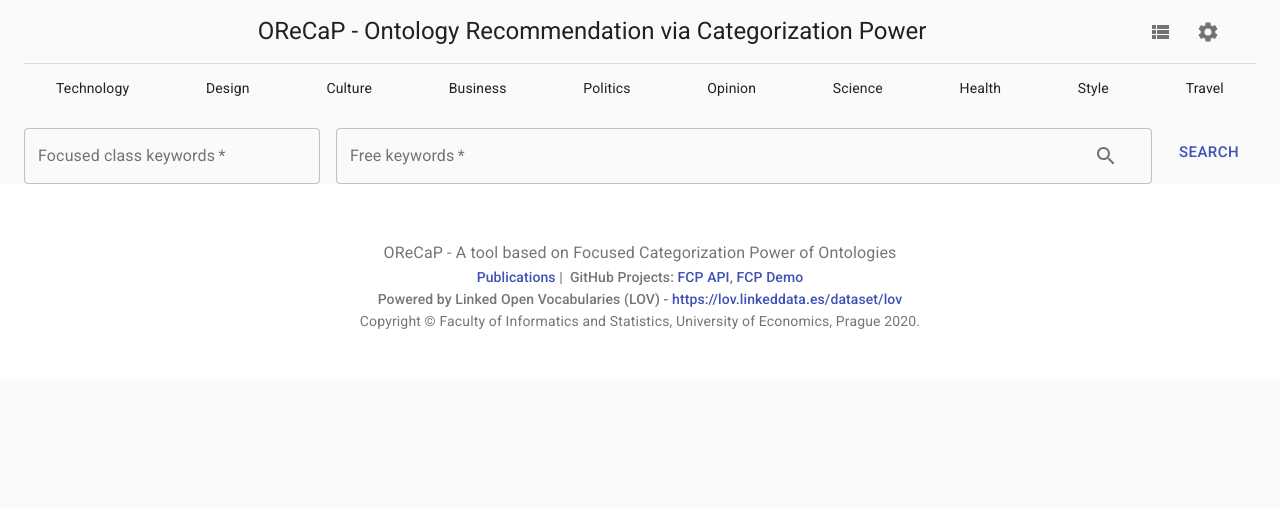
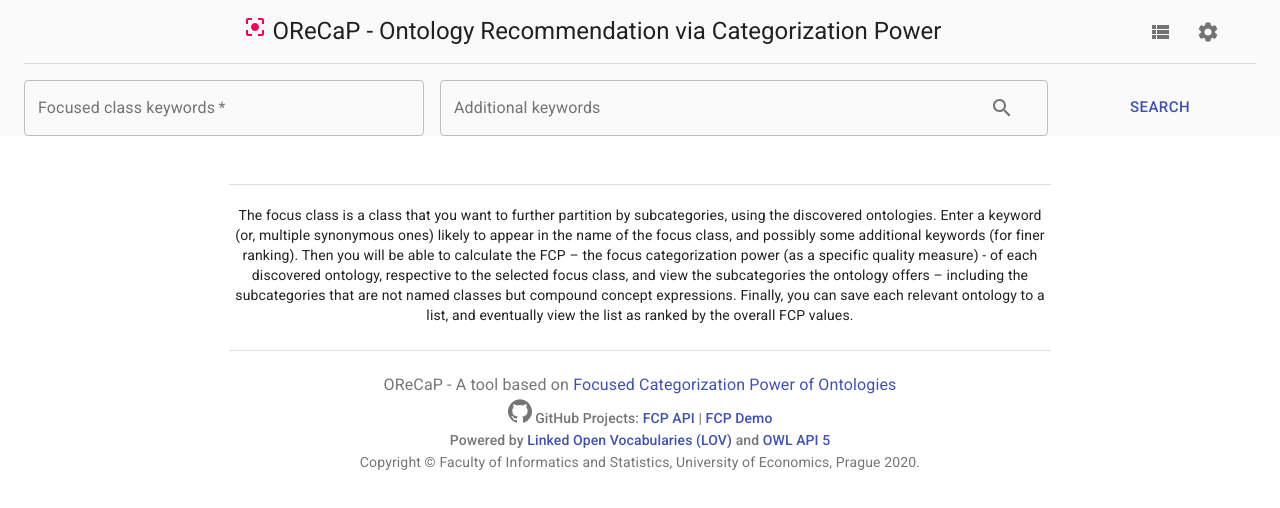
Before and after one commit to nvbach91/orecap, a React (Create React App) app: page / in a window 1280 px wide. Shown: the top 508 px of the page. Built offline with nearby package versions, Linux system fonts and the light colour scheme.

Commit message:
added new search confirm dialog removed keyword suggestions added control buttons for saved ontologies added FCP badge added error message for FCP fixed footer

```diff
--- a/src/components/App.js
+++ b/src/components/App.js
@@ -17,6 +17,7 @@ import { lovApiBaseUrl } from '../config';
 import SettingsDialog from './SettingsDialog';
 import VocabSearchResult from './VocabSearchResult';
 import SavedOntologiesDialog from './SavedOntologiesDialog';
+import ConfirmDialog from './ConfirmDialog';
 import { withMainContext } from '../context/MainContext';
 
 import Snackbar from '@material-ui/core/Snackbar';
@@ -39,11 +40,21 @@ const App = withMainContext(({ context }) => {
   const [matchedConcepts, setMatchedConcepts] = useState({});
   const [keywordResults, setKeywordResults] = useState({});
   const [selectedConcepts, setSelectedConcepts] = useState({});
+  const [confirmOpen, setConfirmOpen] = useState(false);
   const _submitButton = useRef();
   const classes = useStyles();
-  const fetchSearchResults = async (e) => {
+  const handleFetchSearchResults = (e) => {
     e && e.preventDefault();
-    if (!focusedSearchQuery.trim() || !searchQuery.trim()) return;
+    if (!focusedSearchQuery.trim()) {
+      return;
+    }
+    if (!Object.keys(context.savedOntologies).length) {
+      return fetchSearchResults();
+    }
+    setConfirmOpen(true);
+  }
+  const fetchSearchResults = async () => {
+    context.resetSavedOntologies();
     setLoading(true);
     setVocabPrefixes([]);
     setMatchedConcepts({});
@@ -55,6 +66,9 @@ const App = withMainContext(({ context }) => {
     const kr = {};
     for (let i = 0; i < keywords.length; i++) {
       const keyword = keywords[i];
+      if (!keyword) {
+        continue;
+      }
       const keywordResp = await axios.get(`${lovApiBaseUrl}/api/v2/term/search?type=class&q=${keyword}`);
       keywordResp.data.results.filter((result) => {
         return result.type === 'class';
@@ -176,16 +190,16 @@ const App = withMainContext(({ context }) => {
       <CssBaseline />
       <Container maxWidth="lg">
         <Header onSectionClick={handleSectionClick} />
-        <form className={classes.form} onSubmit={fetchSearchResults}>
+        <form className={classes.form} onSubmit={handleFetchSearchResults}>
           <Grid container spacing={2}>
-            <Grid item xs={3}>
+            <Grid item xs={4}>
               <TextField variant="outlined" margin="normal" required fullWidth label="Focused class keywords" name="keywords"
                 value={focusedSearchQuery}
                 onChange={e => setFocusedSearchQuery(e.target.value)}
               />
             </Grid>
-            <Grid item xs={8}>
-              <TextField variant="outlined" margin="normal" required fullWidth label="Free keywords" name="keywords"
+            <Grid item xs={6}>
+              <TextField variant="outlined" margin="normal" fullWidth label="Additional keywords" name="keywords"
                 value={searchQuery}
                 onChange={e => setSearchQuery(e.target.value)}
                 InputProps={{
@@ -193,11 +207,14 @@ const App = withMainContext(({ context }) => {
                 }}
               />
             </Grid>
-            <Grid item xs={1} style={{ display: 'flex' }}>
-              <Button buttonRef={_submitButton} size="large" color="primary" type="submit">Search</Button>
+            <Grid item xs={2} style={{ display: 'flex' }}>
+              <Button style={{ flexGrow: 1, height: 54, marginTop: 16 }} buttonRef={_submitButton} size="large" color="primary" type="submit">Search</Button>
             </Grid>
           </Grid>
         </form>
+        <ConfirmDialog title="New search?" open={confirmOpen} setOpen={setConfirmOpen} onConfirm={fetchSearchResults}>
+          By making a new search, the list of saved ontologies will reset. Do you want to continue?
+        </ConfirmDialog>
         <Grid container spacing={2}>
           {vocabPrefixes.map((vocabPrefix) => {
             return (
--- /dev/null
+++ b/src/components/ConfirmDialog.js
@@ -0,0 +1,21 @@
+import React from 'react';
+import Button from '@material-ui/core/Button';
+import Dialog from '@material-ui/core/Dialog';
+import DialogActions from '@material-ui/core/DialogActions';
+import DialogContent from '@material-ui/core/DialogContent';
+import DialogTitle from '@material-ui/core/DialogTitle';
+
+const ConfirmDialog = (props) => {
+  const { title, children, open, setOpen, onConfirm } = props;
+  return (
+    <Dialog open={open} onClose={() => setOpen(false)}>
+      <DialogTitle>{title}</DialogTitle>
+      <DialogContent>{children}</DialogContent>
+      <DialogActions>
+        <Button variant="contained" onClick={() => setOpen(false)} color="secondary">No</Button>
+        <Button variant="contained" onClick={() => { setOpen(false); onConfirm(); }} color="primary">Yes</Button>
+      </DialogActions>
+    </Dialog>
+  );
+};
+export default ConfirmDialog;
--- a/src/components/Footer.js
+++ b/src/components/Footer.js
@@ -3,6 +3,9 @@ import { makeStyles } from '@material-ui/core/styles';
 import Container from '@material-ui/core/Container';
 import Typography from '@material-ui/core/Typography';
 import Link from '@material-ui/core/Link';
+import Divider from '@material-ui/core/Divider';
+import GitHubIcon from '@material-ui/icons/GitHub';
+import { Grid } from '@material-ui/core';
 
 function Copyright() {
   return (
@@ -30,18 +33,32 @@ export default function Footer(props) {
   return (
     <footer className={classes.footer}>
       <Container maxWidth="lg">
-        <Typography variant="h6" align="center" gutterBottom>
-          {''}
+        <Grid container>
+          <Grid item xs={2}></Grid>
+          <Grid item xs={8}>
+            <Divider />
+            <br />
+            <Typography variant="body2" align="center" gutterBottom>
+              The focus class is a class that you want to further partition by subcategories, using the discovered ontologies.
+              Enter a keyword (or, multiple synonymous ones) likely to appear in the name of the focus class, and possibly some additional keywords (for finer ranking).
+              Then you will be able to calculate the FCP – the focus categorization power (as a specific quality measure) - of each discovered ontology,
+              respective to the selected focus class, and view the subcategories the ontology offers – including the subcategories that are not named classes but
+              compound concept expressions. Finally, you can save each relevant ontology to a list, and eventually view the list as ranked by the overall FCP values.
             </Typography>
+            <br />
+            <Divider />
+            <br />
+          </Grid>
+          <Grid item xs={2}></Grid>
+        </Grid>
         <Typography variant="subtitle1" align="center" color="textSecondary" component="p">
-          OReCaP - A tool based on Focused Categorization Power of Ontologies
+              OReCaP - A tool based on <Link target="_blank" href="http://www.semantic-web-journal.net/content/focused-categorization-power-ontologies-general-framework-and-study-simple-existential">Focused Categorization Power of Ontologies</Link>
             </Typography>
             <Typography variant="subtitle2" align="center" color="textSecondary" component="p">
-          <Link target="_blank" href="http://www.semantic-web-journal.net/content/focused-categorization-power-ontologies-general-framework-and-study-simple-existential">Publications</Link> |&nbsp;
-          GitHub Projects: <Link target="_blank" href="https://github.com/nvbach91/FCP_api">FCP API</Link>, <Link target="_blank" href="https://github.com/nvbach91/fcp-demo">FCP Demo</Link>
+              <GitHubIcon /> GitHub Projects: <Link target="_blank" href="https://github.com/nvbach91/FCP_api">FCP API</Link> | <Link target="_blank" href="https://github.com/nvbach91/fcp-demo">FCP Demo</Link>
             </Typography>
             <Typography variant="subtitle2" align="center" color="textSecondary" component="p">
-          Powered by Linked Open Vocabularies (LOV) - <Link target="_blank" href="https://lov.linkeddata.es/dataset/lov">https://lov.linkeddata.es/dataset/lov</Link>
+              Powered by <Link target="_blank" href="https://lov.linkeddata.es/dataset/lov">Linked Open Vocabularies (LOV)</Link> and <Link target="_blank" href="https://github.com/owlcs/owlapi">OWL API 5</Link>
             </Typography>
             <Copyright />
       </Container>
--- a/src/components/Header.js
+++ b/src/components/Header.js
@@ -6,8 +6,8 @@ import SettingsIcon from '@material-ui/icons/Settings';
 import ViewListIcon from '@material-ui/icons/ViewList';
 import Typography from '@material-ui/core/Typography';
 import Badge from '@material-ui/core/Badge';
-import Link from '@material-ui/core/Link';
 import { withMainContext } from '../context/MainContext';
+import CenterFocusStrongIcon from '@material-ui/icons/CenterFocusStrong';
 
 const useStyles = makeStyles((theme) => ({
   toolbar: {
@@ -27,18 +27,18 @@ const useStyles = makeStyles((theme) => ({
 }));
 
 
-const sections = [
-  { title: 'Technology', url: '#' },
-  { title: 'Design', url: '#' },
-  { title: 'Culture', url: '#' },
-  { title: 'Business', url: '#' },
-  { title: 'Politics', url: '#' },
-  { title: 'Opinion', url: '#' },
-  { title: 'Science', url: '#' },
-  { title: 'Health', url: '#' },
-  { title: 'Style', url: '#' },
-  { title: 'Travel', url: '#' },
-];
+// const sections = [
+//   { title: 'Technology', url: '#' },
+//   { title: 'Design', url: '#' },
+//   { title: 'Culture', url: '#' },
+//   { title: 'Business', url: '#' },
+//   { title: 'Politics', url: '#' },
+//   { title: 'Opinion', url: '#' },
+//   { title: 'Science', url: '#' },
+//   { title: 'Health', url: '#' },
+//   { title: 'Style', url: '#' },
+//   { title: 'Travel', url: '#' },
+// ];
 
 const Header = withMainContext(({ context, onSectionClick }) => {
   const classes = useStyles();
@@ -46,8 +46,8 @@ const Header = withMainContext(({ context, onSectionClick }) => {
     <React.Fragment>
       <Toolbar className={classes.toolbar}>
         {/*<Button size="small">Subscribe</Button>*/}
-        <Typography component="h2" variant="h5" color="inherit" align="center" noWrap className={classes.toolbarTitle}>
-          OReCaP - Ontology Recommendation via Categorization Power
+        <Typography component="h1" variant="h5" color="inherit" align="center" noWrap className={classes.toolbarTitle}>
+          <CenterFocusStrongIcon color="secondary" /> OReCaP - Ontology Recommendation via Categorization Power
         </Typography>
         <IconButton onClick={() => context.setIsSavedOntologiesDialogOpen(true)}>
           <Badge badgeContent={Object.keys(context.savedOntologies).length} color="primary">
@@ -61,13 +61,13 @@ const Header = withMainContext(({ context, onSectionClick }) => {
           Sign up
         </Button>*/}
       </Toolbar>
-      <Toolbar component="nav" variant="dense" className={classes.toolbarSecondary}>
+      {/* <Toolbar component="nav" variant="dense" className={classes.toolbarSecondary}>
         {sections.map((section) => (
           <Link color="inherit" noWrap key={section.title} variant="body2" href={section.url} onClick={onSectionClick(section.title)} className={classes.toolbarLink}>
             {section.title}
           </Link>
         ))}
-      </Toolbar>
+      </Toolbar> */}
     </React.Fragment>
   );
 });
--- a/src/components/VocabDetailsDialog.js
+++ b/src/components/VocabDetailsDialog.js
@@ -62,8 +62,10 @@ const useStyles = makeStyles((theme) => ({
 const VocabDetailsDialog = withMainContext(({ context, vocabPrefix, handleClose, selectedConcepts, matchedConcepts }) => {
   const classes = useStyles();
   const [loading, setLoading] = useState(false);
+  const [fcpLoading, setFcpLoading] = useState(false);
   const [vocabData, setVocabData] = useState(null);
   const [fcpData, setFcpData] = useState(null);
+  const [errorMessage, setErrorMessage] = useState('');
   const [vocabDownloadUrl, setVocabDownloadUrl] = useState('');
   const _copyCanvas = useRef();
   const getWeightValues = () => {
@@ -73,31 +75,41 @@ const VocabDetailsDialog = withMainContext(({ context, vocabPrefix, handleClose,
     return [...context.categoryTypeWeightValues];
   };
   useEffect(() => {
-    if (!vocabPrefix) return;
+    if (!vocabPrefix) {
+      return;
+    }
     const fetchData = async () => {
+      setErrorMessage('');
       setVocabData(null);
       setFcpData(null);
       setVocabDownloadUrl('');
       setLoading(true);
+      setFcpLoading(true);
       try {
         const vocabResp = await axios.get(`${lovApiBaseUrl}/api/v2/vocabulary/info?vocab=${vocabPrefix}`);
         setVocabData(vocabResp.data);
         const ontologyFileURL = [...vocabResp.data.versions].sort((a, b) => new Date(b.issued) - new Date(a.issued))[0].fileURL;
         setVocabDownloadUrl(ontologyFileURL);
-        const fcpResp = await axios.get(`${fcpApiUrl}?iris=${ontologyFileURL}&selectedClasses=${encodeURIComponent(Object.keys(selectedConcepts).join(','))}`);
+        setLoading(false);
+        const fcpResp = await axios.get(`${fcpApiUrl}?iri=${ontologyFileURL}&selectedClasses=${encodeURIComponent(Object.keys(selectedConcepts).join(','))}`);
         getWeightValues().forEach((v, index) => {
           if (!fcpResp.data[ontologyFileURL][`v${index + 1}`]) {
             fcpResp.data[ontologyFileURL][`v${index + 1}`] = [];
           }
         });
         setFcpData(fcpResp.data);
+        setFcpLoading(false);
       } catch (e) {
-
+        console.error(e);
+        if (e.response && e.response.data) {
+          setErrorMessage(e.response.data.msg);
+        } else if (e.toJSON) {
+          setErrorMessage(e.toJSON().message);
+        }
       }
-      setLoading(false);
     };
     fetchData();
-  }, [vocabPrefix]);
+  }, [vocabPrefix, selectedConcepts]);
 
   const handleCopyToClipboard = (text) => () => {
     copyToClipboard(text, _copyCanvas.current);
@@ -105,11 +117,6 @@ const VocabDetailsDialog = withMainContext(({ context, vocabPrefix, handleClose,
   };
 
   const renderFocusCategories = () => {
-    if (!fcpData || !vocabDownloadUrl) {
-      return (
-        <Chip color="secondary" label="Failed to calculate FCP, please try again later" className={classes.chip} avatar={<Avatar><ReportProblemIcon /></Avatar>} />
-      );
-    }
     const categoryTypes = getCategoryTypes({ fcpData, vocabDownloadUrl });
     return Object.keys(categoryTypes).map((categoryType) => (
       <Card key={categoryType}>
@@ -135,7 +142,7 @@ const VocabDetailsDialog = withMainContext(({ context, vocabPrefix, handleClose,
         <Card key={focusClass} className={classes.statementCard}>
           <CardContent>
             <Grid container>
-              <Grid container item xs={6} className={classes.gridItem}>Focus class | partial score =&nbsp;<strong>{score}</strong>&nbsp;(= {weight} * {data[focusClass].length})</Grid>
+              <Grid container item xs={6} className={classes.gridItem}>Focus class | partial score =&nbsp;<strong>{score}</strong>&nbsp;(= {data[focusClass].length} * {weight})</Grid>
               <Grid container item xs={6} className={classes.gridItem}>{`Categories (${data[focusClass].length})`}</Grid>
               <Grid container item xs={6} className={classes.gridItem}>
                 <List>
@@ -177,12 +184,12 @@ const VocabDetailsDialog = withMainContext(({ context, vocabPrefix, handleClose,
   return (
     <Dialog fullWidth={true} maxWidth="md" open={!!vocabPrefix} onClose={handleClose}>
       <div ref={_copyCanvas}></div>
-      {loading ? <DialogContent><Skeleton className={classes.skeleton} /><LinearProgress /></DialogContent> :
-        !vocabData ? <></> : <>
-          <DialogTitle>
-            <div className={classes.dialogTitle}><strong>{vocabData.prefix}:</strong> {vocabData.titles.filter((t) => t.lang === 'en')[0].value} <Avatar src={rdfIconUrl} /></div>
-          </DialogTitle>
-          <DialogContent>
+      <DialogTitle>
+        {loading || !vocabData ? <LoadingSkeleton content="Loading vocabulary data, please wait..." /> : <div className={classes.dialogTitle}><strong>{vocabData.prefix}:</strong> {vocabData.titles.filter((t) => t.lang === 'en')[0].value} <Avatar src={rdfIconUrl} /></div>}
+      </DialogTitle>
+      <DialogContent>
+        {loading || !vocabData ? <LoadingSkeleton content="Loading vocabulary data, please wait..." /> :
+          <>
             <Typography variant="body2"><strong>Prefix</strong>: {vocabData.prefix}</Typography>
             <Typography variant="body2"><strong>URI</strong>: <Link href={vocabData.uri} target="_blank">{vocabData.uri}</Link></Typography>
             <Typography variant="body2"><strong>Namespace</strong>: <Link href={vocabData.nsp} target="_blank">{vocabData.nsp}</Link></Typography>
@@ -215,7 +222,7 @@ const VocabDetailsDialog = withMainContext(({ context, vocabPrefix, handleClose,
                   </Typography>
                   <div>
                     <Typography display="inline" variant="body2"><strong>Issued</strong>: {moment(v.issued).format(dateFormat)}</Typography>
-                    <Button color="primary" target="_blank" href={v.fileURL} endIcon={<CloudDownloadIcon />}>Download RDF</Button>
+                    <Button color="primary" target="_blank" href={v.fileURL} title={v.fileURL} endIcon={<CloudDownloadIcon />}>Download RDF</Button>
                   </div>
                   <Typography display="inline" variant="body2"><strong>Classes</strong>: {v.classNumber}, </Typography>
                   <Typography display="inline" variant="body2"><strong>Properties</strong>: {v.propertyNumber}, </Typography>
@@ -224,6 +231,10 @@ const VocabDetailsDialog = withMainContext(({ context, vocabPrefix, handleClose,
                 </CardContent>
               </Card>
             ))}
+          </>
+        }
+        {(fcpLoading || !fcpData) && !errorMessage ? <LoadingSkeleton content="Loading FCP data, please wait..." /> :
+          <>
             <Typography variant="h4"><strong>Total FCP score</strong>: {calculateTotalFcpScore({ vocabDownloadUrl, fcpData, weights: getWeightValues(), selectedConcepts, categoryTypes: getCategoryTypes({ fcpData, vocabDownloadUrl }) })}</Typography>
             <div>
               <Typography variant="body2" display="inline">Weight values: </Typography>
@@ -236,8 +247,15 @@ const VocabDetailsDialog = withMainContext(({ context, vocabPrefix, handleClose,
             </div>
             <Typography variant="h6"><strong>FCP data</strong>:</Typography>
             {renderFocusCategories()}
-          </DialogContent>
-        </>}
+          </>}
+        {!errorMessage ? <></> : (
+          <>
+            <Chip color="secondary" label="Failed to calculate FCP, please try again later" className={classes.chip} avatar={<Avatar><ReportProblemIcon /></Avatar>} />
+            <br />
+            <Typography color="secondary" variant="body2">{errorMessage}</Typography>
+          </>
+        )}
+      </DialogContent>
       <DialogActions>
         <Button onClick={handleClose} color="secondary">Close</Button>
       </DialogActions>
@@ -245,4 +263,9 @@ const VocabDetailsDialog = withMainContext(({ context, vocabPrefix, handleClose,
   );
 });
 
+const LoadingSkeleton = ({ content }) => {
+  const classes = useStyles();
+  return <><Typography variant="body2">{content}</Typography><Skeleton className={classes.skeleton} /><LinearProgress /></>
+};
+
 export default VocabDetailsDialog;
--- a/src/components/VocabSearchResult.js
+++ b/src/components/VocabSearchResult.js
@@ -17,6 +17,11 @@ import { getMatchedConceptMetadata } from '../utils';
 import axios from 'axios';
 import LinearProgress from '@material-ui/core/LinearProgress';
 import Skeleton from '@material-ui/lab/Skeleton';
+import IconButton from '@material-ui/core/IconButton';
+import green from '@material-ui/core/colors/green';
+import DeleteIcon from '@material-ui/icons/Delete';
+import VerifiedUserIcon from '@material-ui/icons/VerifiedUser';
+import { withMainContext } from '../context/MainContext';
 
 const useStyles = makeStyles({
   card: {
@@ -51,9 +56,13 @@ const useStyles = makeStyles({
   skeleton: {
     height: 150,
   },
+  header: {
+    display: 'flex',
+    justifyContent: 'space-between',
+  }
 });
 
-export default function VocabSearchResult({ vocabPrefix, onOpenDetails, matchedConcepts, keywordResults, selectedConcepts, handleSetSelectedConcept, focusedKeywords }) {
+const VocabSearchResult = withMainContext(({ context, vocabPrefix, onOpenDetails, matchedConcepts, keywordResults, selectedConcepts, handleSetSelectedConcept, focusedKeywords }) => {
   const classes = useStyles();
   const [loading, setLoading] = useState(true);
   const [data, setData] = useState(null);
@@ -70,12 +79,24 @@ export default function VocabSearchResult({ vocabPrefix, onOpenDetails, matchedC
       <Card className={classes.card}>
         <CardContent className={classes.cardContent}>
           {loading ? <><Skeleton className={classes.skeleton} /><LinearProgress /></> : !data ? <ReportProblemIcon /> : <>
+            <div className={classes.header}>
+              <div>
                 <Typography variant="h5">
                   <strong>{data.prefix}</strong>: {data.titles.filter((t) => t.lang === 'en')[0].value}
                 </Typography>
                 <Typography variant="subtitle2" color="textSecondary" className={classes.uri}>
                   <Link href={data.uri} target="_blank">{data.uri}</Link>
                 </Typography>
+              </div>
+              {context.savedOntologies[data.prefix] ?
+                <div>
+                  <Chip className={classes.chip} label={`FCP Score: ${context.savedOntologies[data.prefix].fcpScore}`} color="primary"
+                    style={{backgroundColor: green[500]}} avatar={<Avatar><VerifiedUserIcon style={{backgroundColor: green[500]}}/></Avatar>} onClick={onOpenDetails} />
+                  <IconButton color="secondary" variant="contained" onClick={() => context.removeSavedOntology(data.prefix)}>
+                    <DeleteIcon />
+                  </IconButton>
+                </div> : <></>}
+            </div>
             {/* <div className={classes.cardDetails}>
             <Typography variant="body2" paragraph className={classes.cardDescription}>
               {data.descriptions.filter((d) => d.lang === 'en')[0].value}
@@ -87,7 +108,8 @@ export default function VocabSearchResult({ vocabPrefix, onOpenDetails, matchedC
               <Chip className={classes.chip} key={tag} avatar={<Avatar>{tag.slice(0, 1)}</Avatar>} label={tag} title={`Tag: ${tag}`} onClick={() => {}} />
             ))}
           </div> */}
-            <div><Typography variant="body2">Matched keywords</Typography>
+            <div>
+              <Typography variant="body2">Matched keywords</Typography>
               {Object.keys(keywordResults).map((keyword) => {
                 const nMatches = Object.keys(keywordResults[keyword]).length;
                 return <Chip
@@ -127,8 +149,10 @@ export default function VocabSearchResult({ vocabPrefix, onOpenDetails, matchedC
       </Card>
     </Grid>
   );
-}
+});
 
 VocabSearchResult.propTypes = {
   item: PropTypes.object,
 };
+
+export default VocabSearchResult;
--- a/src/config.js
+++ b/src/config.js
@@ -1,5 +1,5 @@
 export const dateFormat = 'DD MMMM YYYY'
 export const lovApiBaseUrl = 'https://lov.linkeddata.es/dataset/lov';
 export const rdfIconUrl = 'https://www.w3.org/RDF/icons/rdf_w3c.svg';
-// export const fcpApiUrl = 'https://fcp.vse.cz/fcpapi/fcp';
-export const fcpApiUrl = window.location.host.includes('localhost') ? 'http://localhost:8080/fcp' : 'https://fcp.vse.cz/fcpapi/fcp';
+export const fcpApiUrl = 'https://fcp.vse.cz/fcpapi/fcp';
+// export const fcpApiUrl = window.location.host.includes('localhost') ? 'http://localhost:8080/fcp' : 'https://fcp.vse.cz/fcpapi/fcp';
--- a/src/context/MainContext.js
+++ b/src/context/MainContext.js
@@ -35,7 +35,7 @@ export function MainContextProvider({ children }) {
       so.weights = defaultCategoryTypeWeightValues;
       setSavedOntologies(newSavedOntologies);
     }
-  }
+  };
   const [isSettingsDialogOpen, setIsSettingsDialogOpen] = useState(false);
   const addSavedOntology = (ontology) => {
     setSavedOntologies({ ...savedOntologies, [ontology.vocabData.prefix]: ontology });
@@ -44,6 +44,9 @@ export function MainContextProvider({ children }) {
     const so = { ...savedOntologies };
     delete so[prefix];
     setSavedOntologies(so);
+  };
+  const resetSavedOntologies = () => {
+    setSavedOntologies({});
   };
   const getValues = () => ({
     categoryTypeWeightValues,
@@ -56,6 +59,7 @@ export function MainContextProvider({ children }) {
     savedOntologies,
     addSavedOntology,
     removeSavedOntology,
+    resetSavedOntologies,
     isSavedOntologiesDialogOpen,
     setIsSavedOntologiesDialogOpen,
   });
--- a/src/utils.js
+++ b/src/utils.js
@@ -43,7 +43,9 @@ export const getMatchedConceptMetadata = ({ highlight, prefixedName }) => {
 
 export const calculateTotalFcpScore = ({ vocabDownloadUrl, fcpData, weights, selectedConcepts, categoryTypes }) => {
   let score = 0;
-  if (!vocabDownloadUrl || !fcpData) return score;
+  if (!vocabDownloadUrl || !fcpData) {
+    return score;
+  }
   Object.keys(categoryTypes).forEach((categoryType) => {
     const weight = weights[categoryType.slice(1) - 1];
     Object.keys(categoryTypes[categoryType]).forEach((focusClass) => {
@@ -56,7 +58,9 @@ export const calculateTotalFcpScore = ({ vocabDownloadUrl, fcpData, weights, sel
 };
 
 export const getCategoryTypes = ({ fcpData, vocabDownloadUrl }) => {
-  if (!fcpData || !vocabDownloadUrl) return {};
+  if (!fcpData || !vocabDownloadUrl) {
+    return {};
+  }
   const categoryTypes = {};
   Object.keys(fcpData[vocabDownloadUrl]).forEach((categoryType) => {
     const focusClasses = {}
```
Also changed, not shown: src/components/SavedOntologiesDialog.js (+14 -9 lines). Lines whose indentation alone changed are shown as unchanged.
